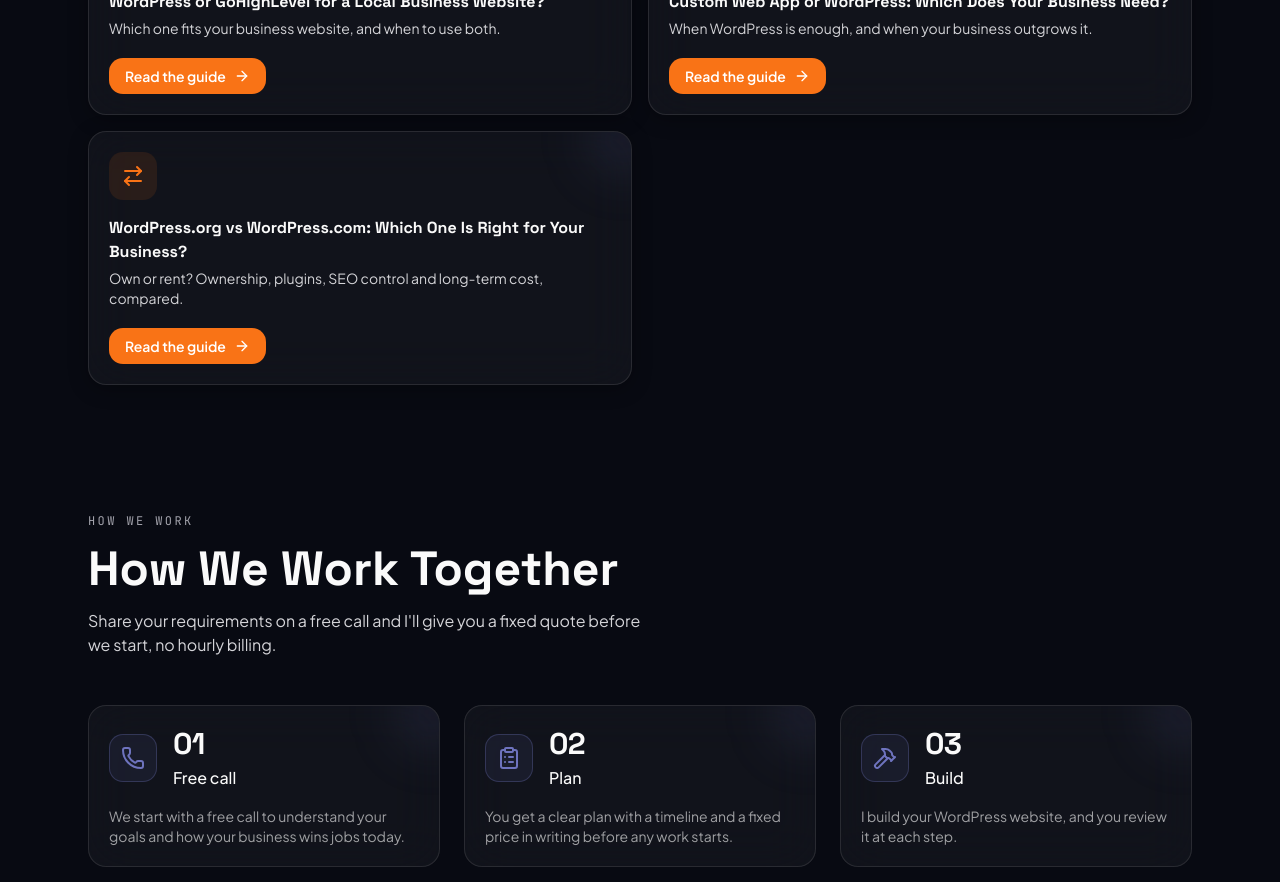
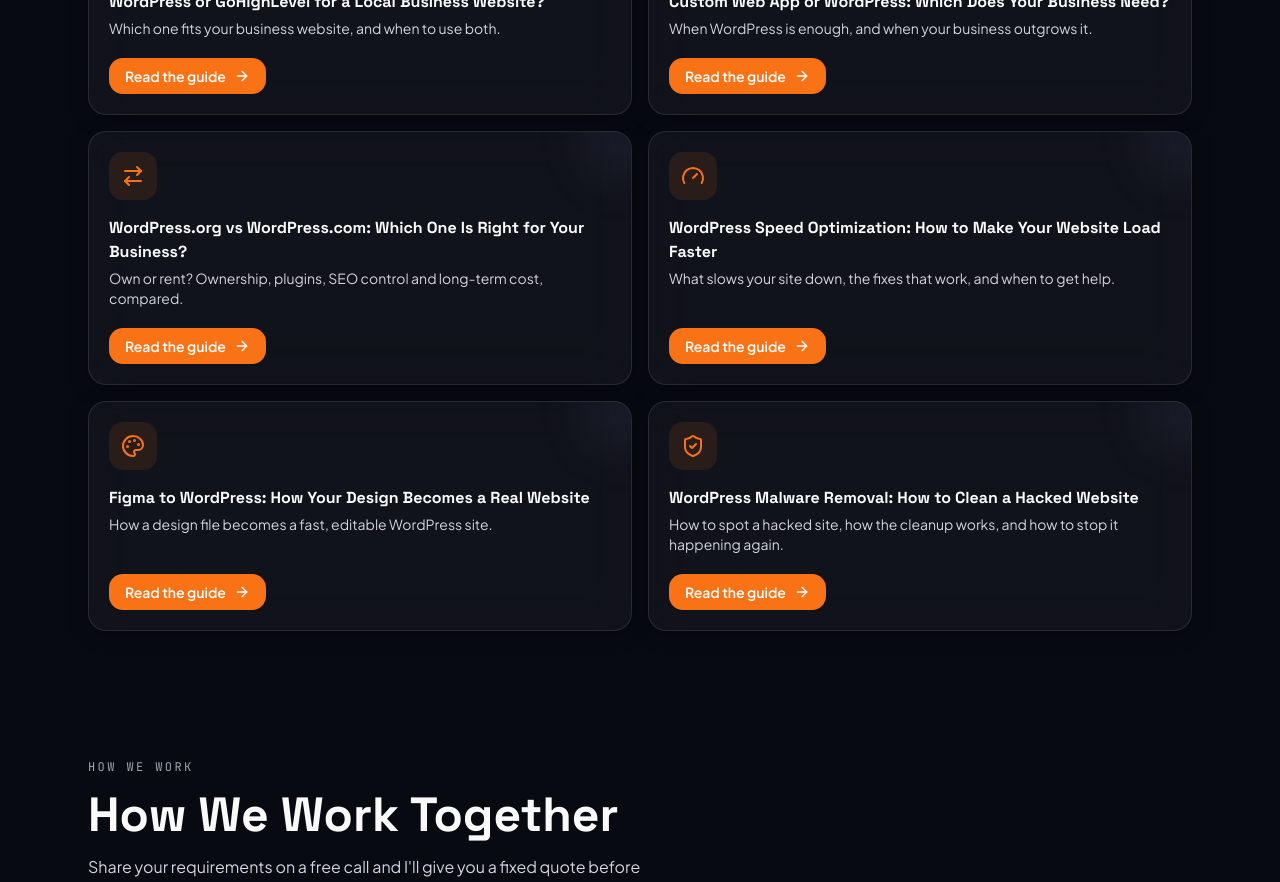
Before and after one commit to sohail-works/sohailworks-site, a Next.js app: page /wordpress-development-services in a window 1280 px wide. Shown: the part 3680-4562 px from the top of the page. Built offline with nearby package versions, Linux system fonts and the light colour scheme.

Commit message:
Add 3 new guides to WordPress Related guides

```diff
--- a/app/wordpress-development-services/page.js
+++ b/app/wordpress-development-services/page.js
@@ -321,6 +321,24 @@ const WP_RELATED_GUIDES = [
     title: "WordPress.org vs WordPress.com: Which One Is Right for Your Business?",
     desc: "Own or rent? Ownership, plugins, SEO control and long-term cost, compared.",
     href: "https://www.sohailworks.com/guides/wordpress-org-vs-wordpress-com",
+  },
+  {
+    icon: Gauge,
+    title: "WordPress Speed Optimization: How to Make Your Website Load Faster",
+    desc: "What slows your site down, the fixes that work, and when to get help.",
+    href: "https://www.sohailworks.com/guides/wordpress-speed-optimization",
+  },
+  {
+    icon: Palette,
+    title: "Figma to WordPress: How Your Design Becomes a Real Website",
+    desc: "How a design file becomes a fast, editable WordPress site.",
+    href: "https://www.sohailworks.com/guides/figma-to-wordpress",
+  },
+  {
+    icon: ShieldCheck,
+    title: "WordPress Malware Removal: How to Clean a Hacked Website",
+    desc: "How to spot a hacked site, how the cleanup works, and how to stop it happening again.",
+    href: "https://www.sohailworks.com/guides/wordpress-malware-removal",
   },
 ];
 
```
